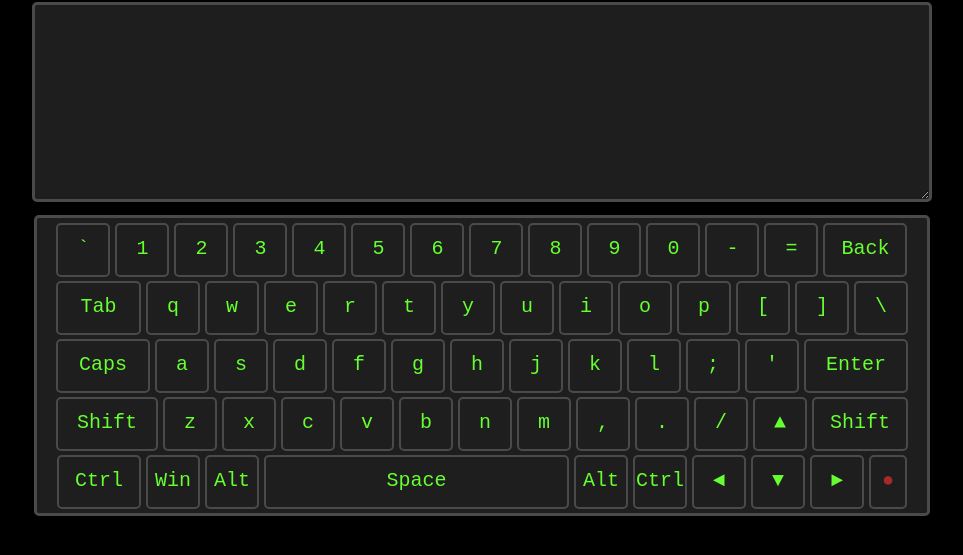
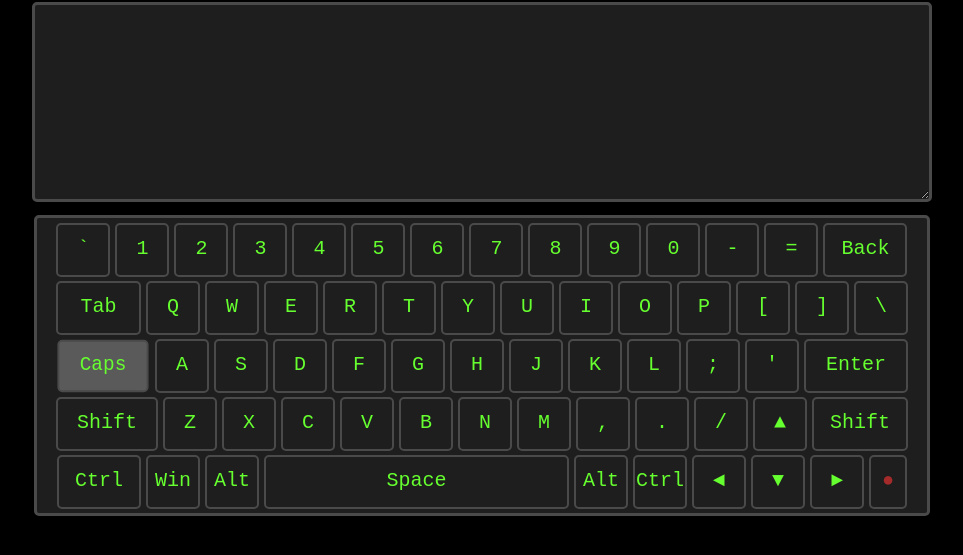
Before and after one commit to BorisNovi/virtual-keyboard, a plain HTML site: page index.html in a window 1280 px wide. Both pictures are taken after a click on the element "Caps". Shown: the part 67-622 px from the top of the page, without its empty margins (158-1121 px from the left). Drawn offline with Linux system fonts and the light colour scheme.

Commit message:
feat: add casp mouse case

```diff
--- a/index.js
+++ b/index.js
@@ -89,14 +89,14 @@ function drawHTML() {
     </div>
 `; // Body
 
-    const numInsert = document.querySelector('.numkeys');
-    const tabInsert = document.querySelector('.tabkeys');
-    const capsInsert = document.querySelector('.capskeys');
-    const shiftInsert = document.querySelector('.shiftkeys');
-    const ctrlInsert = document.querySelector('.ctrlkeys');
+    const NUM_INSERT = document.querySelector('.numkeys');
+    const TAB_INSERT = document.querySelector('.tabkeys');
+    const CAPS_INSERT = document.querySelector('.capskeys');
+    const SHIFT_INSERT = document.querySelector('.shiftkeys');
+    const CTRL_INSERT = document.querySelector('.ctrlkeys');
 
     for (let i = 0; i < Object.keys(numObj).length; i++) {
-        numInsert.innerHTML += `<div class="keyboard-key ${Object.keys(numObj)[i]}">
+        NUM_INSERT.innerHTML += `<div class="keyboard-key ${Object.keys(numObj)[i]}">
 <span class="rus hidden">
     <span class="caseDown hidden">${numObj[Object.keys(numObj)[i]][4]}</span>
     <span class="caseUp hidden">${numObj[Object.keys(numObj)[i]][5]}</span>
@@ -113,7 +113,7 @@ function drawHTML() {
     } // Num row
 
     for (let i = 0; i < Object.keys(tabObj).length; i++) {
-        tabInsert.innerHTML += `<div class="keyboard-key ${Object.keys(tabObj)[i]}">
+        TAB_INSERT.innerHTML += `<div class="keyboard-key ${Object.keys(tabObj)[i]}">
 <span class="rus hidden">
     <span class="caseDown hidden">${tabObj[Object.keys(tabObj)[i]][4]}</span>
     <span class="caseUp hidden">${tabObj[Object.keys(tabObj)[i]][5]}</span>
@@ -130,7 +130,7 @@ function drawHTML() {
     } // Tab row
 
     for (let i = 0; i < Object.keys(capsObj).length; i++) {
-        capsInsert.innerHTML += `<div class="keyboard-key ${Object.keys(capsObj)[i]}">
+        CAPS_INSERT.innerHTML += `<div class="keyboard-key ${Object.keys(capsObj)[i]}">
 <span class="rus hidden">
     <span class="caseDown hidden">${capsObj[Object.keys(capsObj)[i]][4]}</span>
     <span class="caseUp hidden">${capsObj[Object.keys(capsObj)[i]][5]}</span>
@@ -147,7 +147,7 @@ function drawHTML() {
     } // Caps row
 
     for (let i = 0; i < Object.keys(shiftObj).length; i++) {
-        shiftInsert.innerHTML += `<div class="keyboard-key ${Object.keys(shiftObj)[i]}">
+        SHIFT_INSERT.innerHTML += `<div class="keyboard-key ${Object.keys(shiftObj)[i]}">
 <span class="rus hidden">
     <span class="caseDown hidden">${shiftObj[Object.keys(shiftObj)[i]][4]}</span>
     <span class="caseUp hidden">${shiftObj[Object.keys(shiftObj)[i]][5]}</span>
@@ -164,7 +164,7 @@ function drawHTML() {
     } // Shift row
 
     for (let i = 0; i < Object.keys(ctrlObj).length; i++) {
-        ctrlInsert.innerHTML += `<div class="keyboard-key ${Object.keys(ctrlObj)[i]}">
+        CTRL_INSERT.innerHTML += `<div class="keyboard-key ${Object.keys(ctrlObj)[i]}">
 <span class="rus hidden">
     <span class="caseDown hidden">${ctrlObj[Object.keys(ctrlObj)[i]][4]}</span>
     <span class="caseUp hidden">${ctrlObj[Object.keys(ctrlObj)[i]][5]}</span>
@@ -179,8 +179,38 @@ function drawHTML() {
 </span>
 </div>`
     } // Ctrl row
+}
+drawHTML();
 
-    console.log(numObj[Object.keys(numObj)[0]][0]); // вывести определенный символ
-    console.log(Object.keys(numObj)[0]); // вывести ключ по индексу
+const KEYBOARD = document.querySelectorAll('.keyboard-key');
+const CASE_DOWN = document.querySelectorAll('.caseDown');
+const CASE_UP = document.querySelectorAll('.caseUp');
+const CAPS = document.querySelectorAll('.caps');
+const SHIFT_CAPS = document.querySelectorAll('.shiftCaps');
+
+function toggleCaps() {
+    let isCapsLocked = false;
+
+    KEYBOARD[28].addEventListener('click', () => {
+        if (!isCapsLocked) {
+            KEYBOARD[28].classList.add('capsLocked');
+            CASE_DOWN.forEach(element => {
+                element.classList.add('hidden');
+            });
+            CAPS.forEach(element => {
+                element.classList.remove('hidden');
+            });
+            isCapsLocked = true;
+        } else {
+            KEYBOARD[28].classList.remove('capsLocked');
+            CASE_DOWN.forEach(element => {
+                element.classList.remove('hidden');
+            });
+            CAPS.forEach(element => {
+                element.classList.add('hidden');
+            });
+            isCapsLocked = false;
+        }
+    });
 }
-drawHTML()
+toggleCaps();
--- a/style.css
+++ b/style.css
@@ -81,6 +81,11 @@ body {
     width: 90px;
 }
 
+.capsLocked{
+    background-color: rgb(90, 90, 90);
+    transform: scale(0.97);
+}
+
 .shiftKey {
     width: 98px;
 }
```
